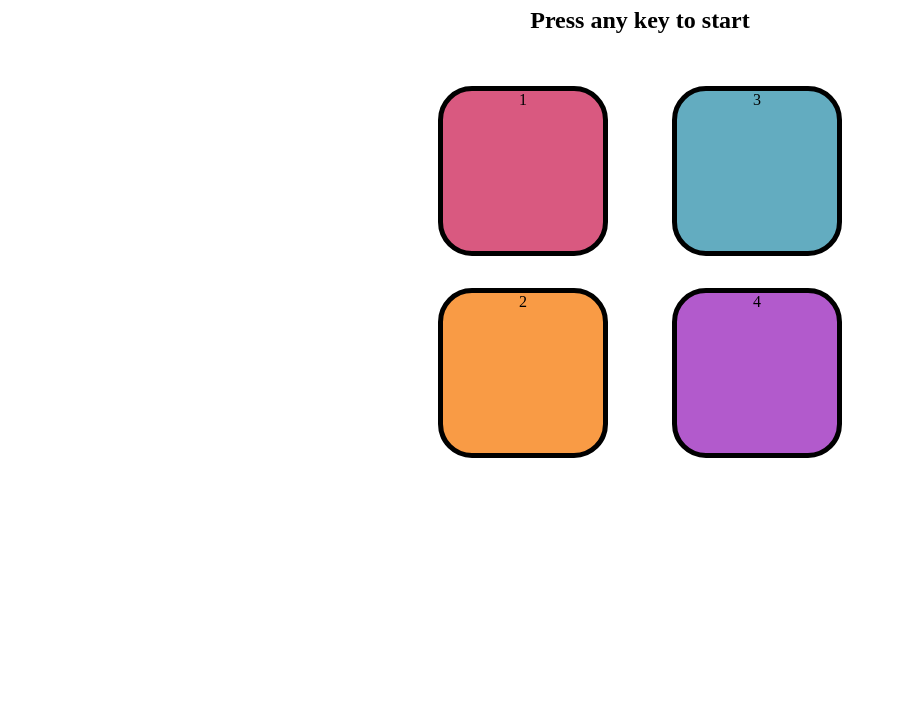
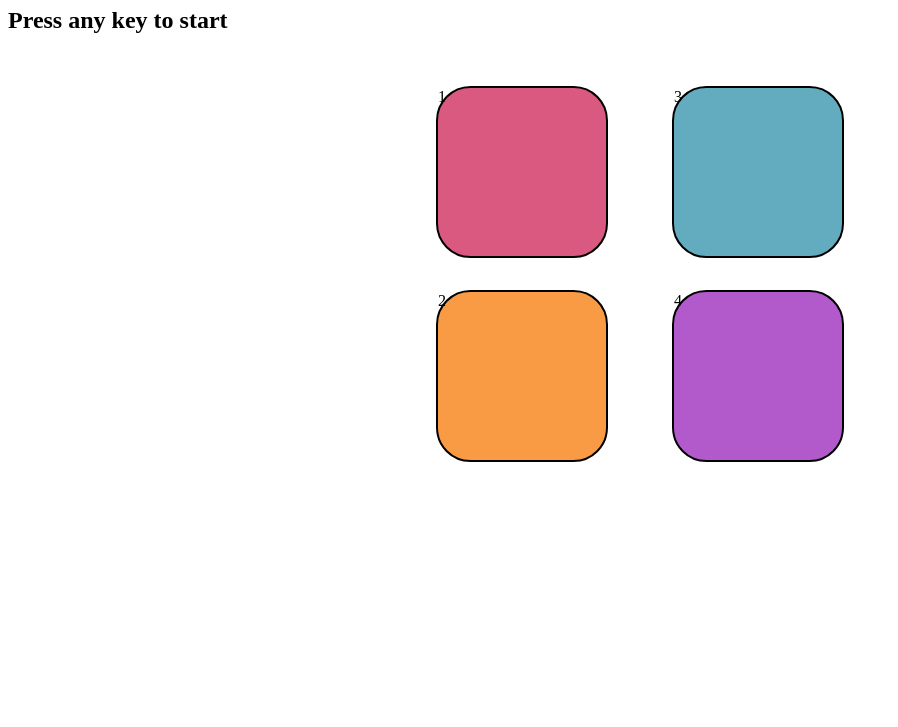
Before and after one commit to Sameer-Goutam06/Simon_Says_Game, a plain HTML site: page index.html in a window 1280 px wide. Shown: the part 73-800 px from the top of the page, without its empty margins (0-898 px from the left). Drawn offline with Linux system fonts and the light colour scheme.

Commit message:
Update style.css

```diff
--- a/style.css
+++ b/style.css
@@ -1,4 +1,4 @@
-body{
+1body{
     text-align: center;
 }
 .container{
@@ -7,10 +7,10 @@ body{
 
 }
 .btn{
-    height: 20vmin;
-    width:20vmin;
+    height: 21vmin;
+    width:21vmin;
     border-radius: 20%;
-    border:5px solid black;
+    border:2px solid black;
     margin:2rem;
 }
 .red{
```
